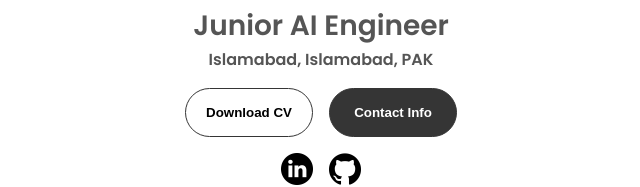
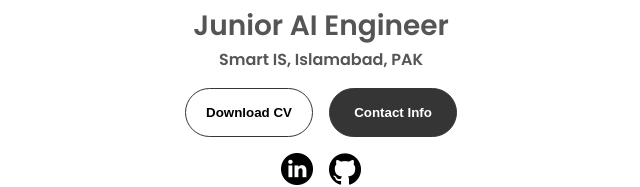
Before and after one commit to dabeerqureshi/Dabeer_Portfolio, a plain HTML site: page index.html in a window 1280 px wide. Shown: the part 615-802 px from the top of the page, 319-959 px from the left. Drawn offline with Linux system fonts and the light colour scheme.

Commit message:
Update index.html

```diff
--- a/index.html
+++ b/index.html
@@ -46,7 +46,7 @@
             <p class="section__text__p1">Hello, I'm</p>
             <h1 class="title">Dabeer Ul Haq Qureshi</h1>
             <p class="section__text__p2">Junior AI Engineer</p>
-            <p class="section__text__p3 ">Islamabad, Islamabad, PAK</p>
+            <p class="section__text__p3 ">Smart IS, Islamabad, PAK</p>
             <div class="btn-container">
                 <button class="btn btn-color-2" onclick="window.open('./assets/resume.pdf')">
             Download CV
```
